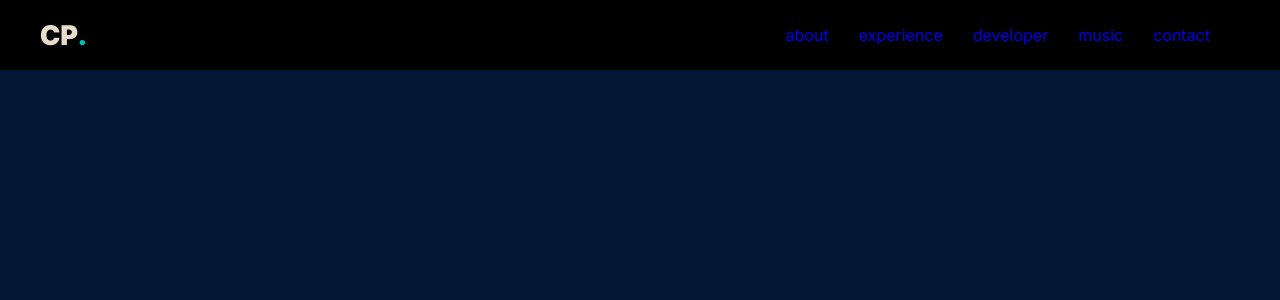
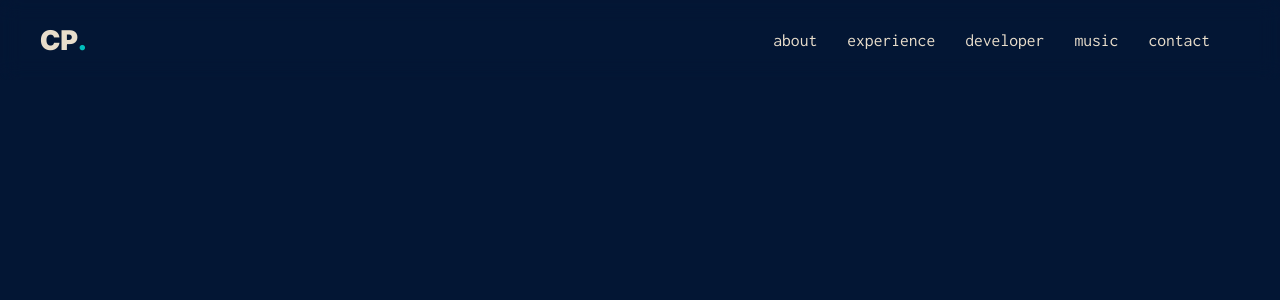
Before and after one commit to kdumagalhaes/hellocarlos, a Vue app: page / in a window 1280 px wide. Shown: the top 300 px of the page. Built offline with nearby package versions, Linux system fonts and the light colour scheme.

Commit message:
Finish menu links

```diff
--- a/src/assets/css/_reset.scss
+++ b/src/assets/css/_reset.scss
@@ -9,14 +9,14 @@
 
 input,
 button {
-    font-family: 'Inter', sans-serif;
+    font-family: $sans-serif;
 }
 
 body,
 textarea {
     text-rendering: optimizeLegibility !important;
     -webkit-font-smoothing: antialiased !important;
-    font-family: 'Inter', sans-serif;
+    font-family: $sans-serif;
     font-size: 16px;
 }
 
--- a/src/assets/css/_variables.scss
+++ b/src/assets/css/_variables.scss
@@ -2,6 +2,11 @@
 $regular: 400;
 $bold: 700;
 $black: 900;
+// fonts
+$monospace: 'Inconsolata',
+monospace;
+$sans-serif: 'Inter',
+sans-serif;
 // colors
 $light-green: #00BEBC;
 $light-yellow: #E8DDCB;
--- a/src/components/Header.vue
+++ b/src/components/Header.vue
@@ -29,19 +29,27 @@ export default {
 }
 
 .nav-list {
+  font-family: $monospace;
+  font-size: 1.1rem;
+
   li {
     margin-right: 30px;
 
     a {
-        text-decoration: none;
+      text-decoration: none;
+      color: $light-yellow;
+      transition: color 0.3s;
+
+      &:hover {
+        color: $light-green;
+      }
     }
   }
 }
 
 .header {
   padding: $safe-area-padding;
-  background: black;
-  height: 70px;
+  height: 80px;
   backdrop-filter: blur(10px);
   align-items: center;
   justify-content: space-between;
```
